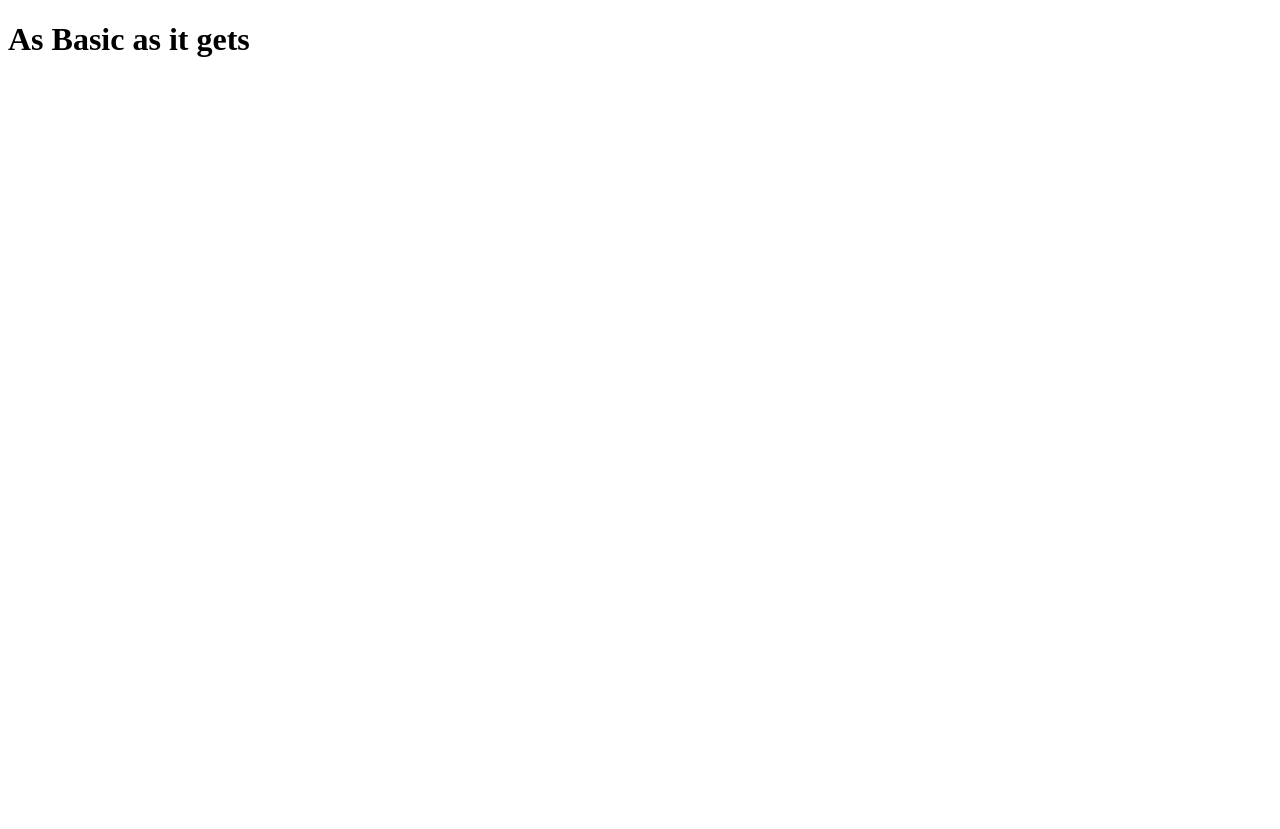
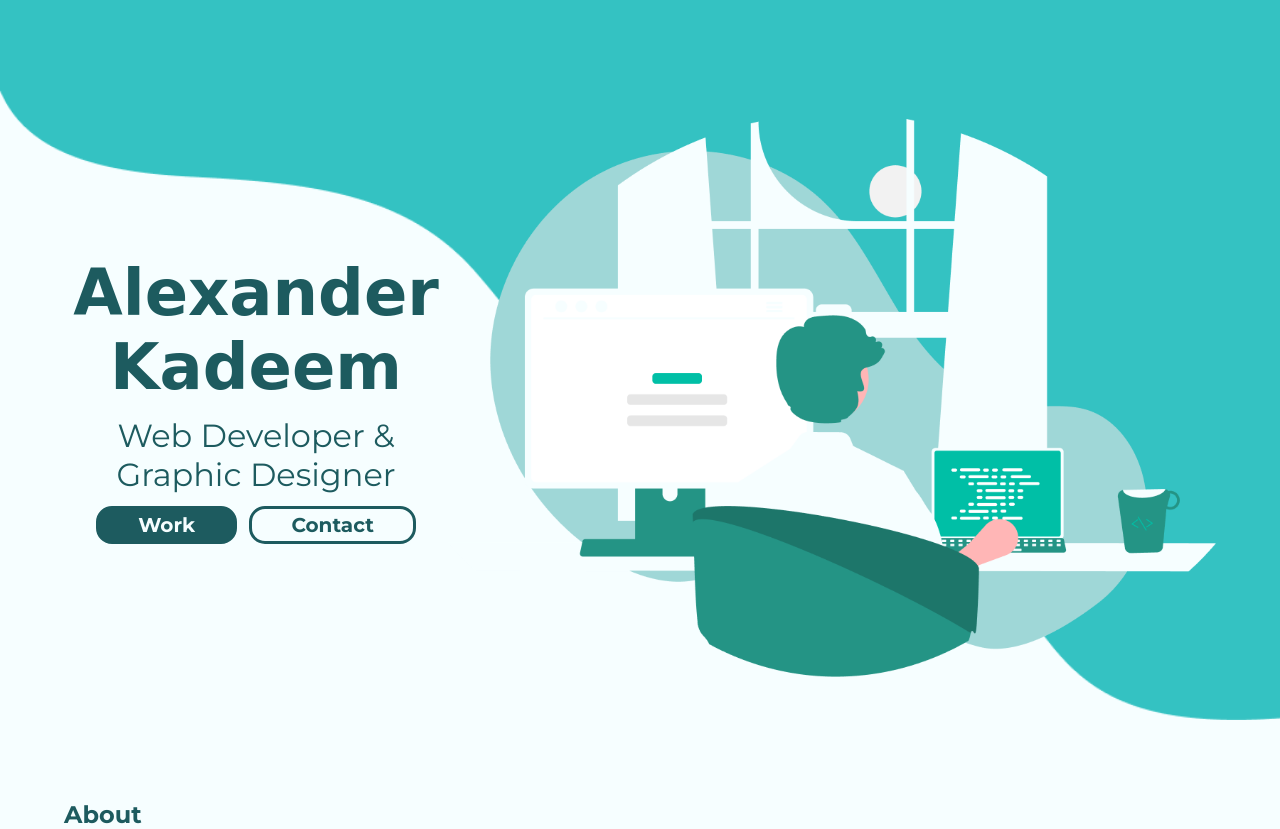
Before and after one commit to KDeeM/KDeeM.github.io, a plain HTML site: page index.html in a window 1280 px wide. Before the commit the page ends 800 px from the top, so only its background shows below. Drawn offline with Linux system fonts and the light colour scheme; a web font is replaced by a local one.

Commit message:
landing section done mostly

```diff
--- /dev/null
+++ b/css/clearfix.css
@@ -0,0 +1,32 @@
+*{
+  margin: 0;
+  padding: 0;
+  box-sizing: border-box;
+  -webkit-box-sizing: border-box;
+  -moz-box-sizing: border-box;
+}
+
+
+a,
+a:visited,
+a:active,
+a:hover{
+  text-decoration: none;
+  color: inherit,
+}
+
+._pageCentered_{
+  width: 95%;
+  max-width: 1920px;
+  margin: 0 auto;
+}
+
+@media screen {
+
+  @media (min-width: 1200px){
+    ._pageCentered_{
+      width: 90%;
+    }
+  }
+
+}
--- /dev/null
+++ b/css/index.css
@@ -0,0 +1,140 @@
+@import url("clearfix.css");
+
+:root{
+  --main-color: #34C2C2;
+  --secondary-color: #1D5B5F;
+  --base-white: #F6FEFF;
+
+  --main-font: 'Montserrat', sans-serif;
+  --highlight-font: 'Karantina', cursive;
+}
+
+body{
+  background-color: var(--base-white);
+  color: var(--secondary-color);
+  font-family: var(--main-font);
+}
+main#pageContent{
+  min-width: 320px;
+}
+
+main#pageContent > section{
+  position: relative;
+}
+
+#landingSection{
+  width: 100%;
+  min-height: 100vh;
+  display: flex;
+  flex-direction: column;
+  justify-content: center;
+}
+#landingBackdrop{
+  position: absolute;
+  top: 0;
+  left: 0;
+  width: 100%;
+  max-width: 100vw;
+  min-height: 420px;
+  max-height: 90vh;
+  z-index: -1;
+}
+#landingSection .sectionContainer{
+  padding: 3rem 0 3rem;
+  height: 100%;
+  display: grid;
+  grid-template-columns: repeat(12, 1fr);
+}
+#landingSection .sectionContainer .content{
+  --title-size: 3rem;
+  --sutext-size: 1.5rem;
+  --gap-size: .5rem;
+  grid-area: 1 / 1 / 2 / 13;
+
+  display: flex;
+  flex-direction: column;
+  justify-content: center;
+  gap: var(--gap-size);
+}
+#landingSection .sectionContainer .content .mainText{
+  font-family: var(--highlight-font);
+  font-size: var(--title-size);
+}
+#landingSection .sectionContainer .content .subText{
+  display: flex;
+  flex-direction: column;
+  font-weight: 500;
+  font-size: var(--sutext-size);
+}
+#landingSection .sectionContainer .content .callToActions{
+  width: 10rem;
+  display: flex;
+  flex-direction: column;
+  gap: .5rem;
+}
+#landingSection .sectionContainer .content .callToActions .cta_link{
+  padding: .25rem 1rem;
+  flex-grow: 1;
+
+  font-weight: 700;
+  text-align: center;
+  color: var(--secondary-color);
+
+  border: .2rem solid var(--secondary-color);
+  border-radius: 1rem;
+}
+#landingSection .sectionContainer .content .callToActions .cta_link-main{
+  background-color: var(--secondary-color);
+  color: var(--base-white);
+}
+#landingSection .sectionContainer .landingImage{
+  display: none;
+}
+#landingSection .sectionContainer .landingImage .imageResizer{
+  width: auto;
+  height: auto;
+  max-width: 100%;
+}
+#landingSection .sectionContainer .landingImage .imageResizer img{
+  width: auto;
+  max-width: 100%;
+  height: auto;
+  min-height: 320px;
+  max-height: 80vh;
+}
+
+
+@media screen {
+  @media (min-width: 678px){
+    #landingSection .sectionContainer .content{
+      grid-area: 1 / 1 / 2 / 5;
+    }
+    #landingSection .sectionContainer .landingImage{
+      grid-area: 1 / 5 / 2 / 13;
+      display: flex;
+      /* flex-direction: column; */
+      justify-content: center;
+      align-items: center;
+    }
+  }
+
+  @media (min-width: 1200px){
+    #landingSection .sectionContainer .content{
+      --title-size: 4rem;
+      --sutext-size: 2rem;
+      --gap-size: .75rem;
+      align-items: center;
+      text-align: center;
+    }
+    #landingSection .sectionContainer .content .mainText{
+      display: flex;
+      flex-direction: column;
+    }
+    #landingSection .sectionContainer .content .callToActions{
+      width: 20rem;
+      flex-direction: row;
+      gap: var(--gap-size);
+      font-size: 1.25rem;
+    }
+  }
+}
--- a/index.html
+++ b/index.html
@@ -4,9 +4,49 @@
   <meta charset="UTF-8">
   <meta http-equiv="X-UA-Compatible" content="IE=edge">
   <meta name="viewport" content="width=device-width, initial-scale=1.0">
-  <title>Document</title>
+  <title>Kadeem</title>
+
+  <!-- css fonts -->
+  <link rel="preconnect" href="https://fonts.googleapis.com">
+  <link rel="preconnect" href="https://fonts.gstatic.com" crossorigin>
+  <link href="https://fonts.googleapis.com/css2?family=Karantina:wght@300;400;700&family=Montserrat:wght@200;400;600;700;900&display=swap" rel="stylesheet">
+  <!-- css style sheets -->
+  <link rel="stylesheet" href="css/index.css">
 </head>
 <body>
-  <h1>As Basic as it gets</h1>
+  <main id="pageContent">
+
+    <section id="landingSection">
+      <img id="landingBackdrop" src="images/landing-backdrop.png" >
+      <div class="sectionContainer _pageCentered_">
+        <div class="content">
+          <h1 class="mainText">
+            <span>Alexander</span>
+            <span>Kadeem</span>
+          </h1>
+          <h2 class="subText">
+            <span>Web Developer &</span>
+            <span>Graphic Designer</span>
+          </h2>
+          <div class="callToActions">
+            <a class="cta_link cta_link-main" href="#">Work</a>
+            <a class="cta_link cta_link-secondary" href="#">Contact</a>
+          </div>
+        </div>
+        <div class="landingImage">
+          <div class="imageResizer">
+            <img width="1080" height="786" src="images/landing_image.png" alt="">
+          </div>
+        </div>
+      </div>
+    </section>
+
+    <section id="aboutSection">
+      <div class="sectionContainer _pageCentered_">
+        <h2>About</h2>
+      </div>
+    </section>
+
+  </main>
 </body>
 </html>
```
Also changed, not shown: git cover.jpg (deleted), images/landing-backdrop.png (added), images/landing_image.png (added), 1 other file.
